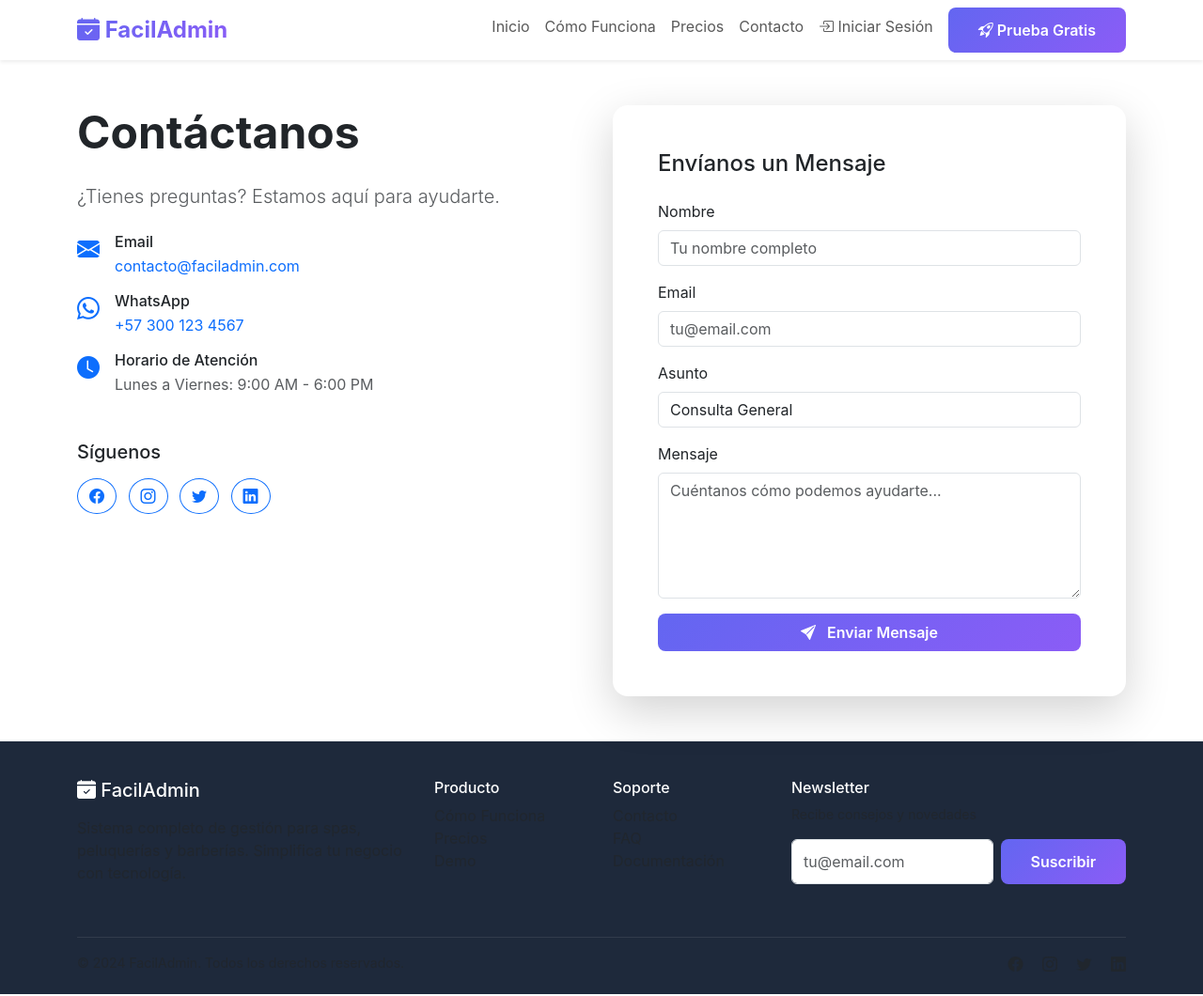
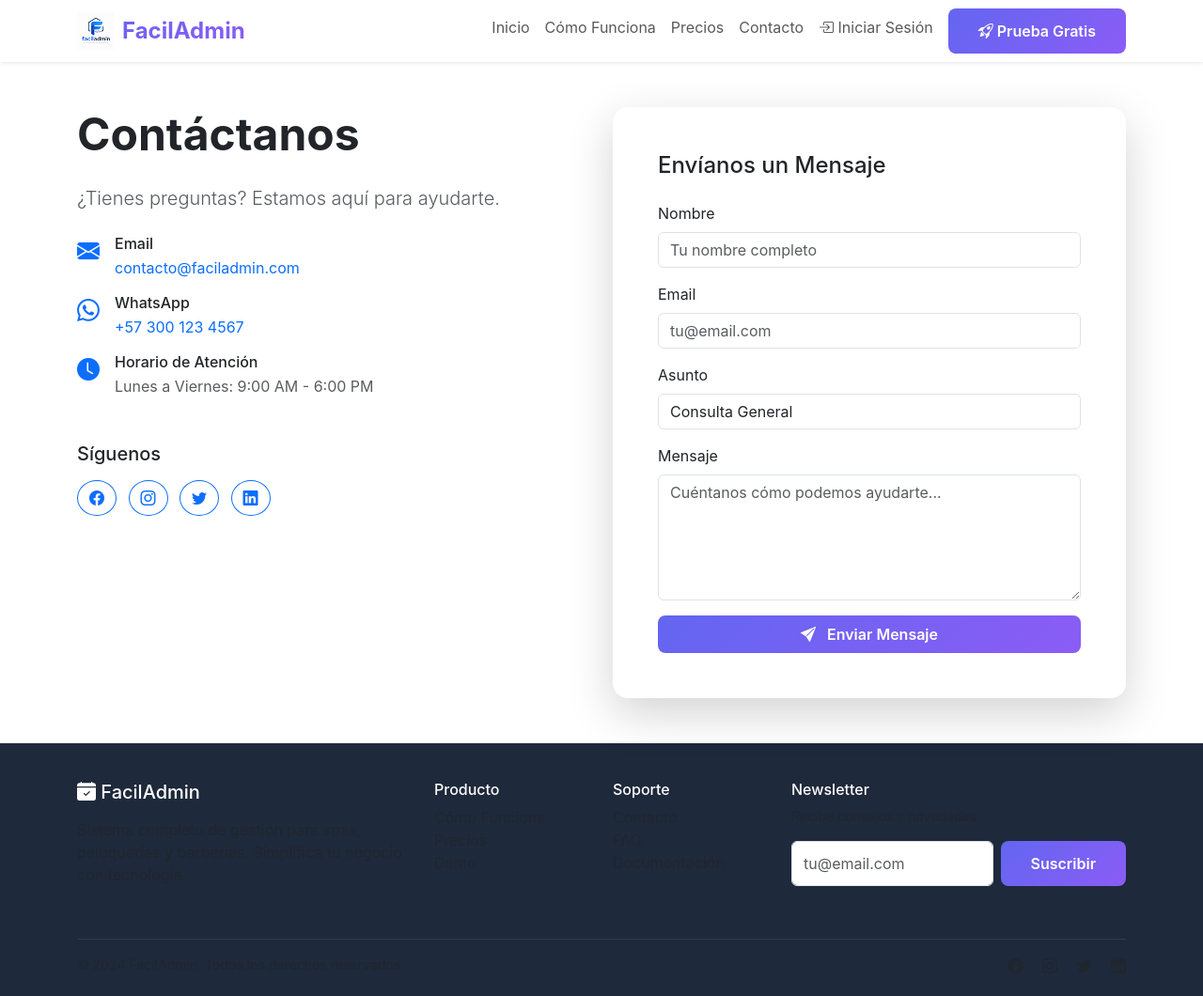
Before and after one commit to Sistoferney/faciladmin, a Django app: page /contacto/ in a window 1280 px wide. Shown: the whole page at 94% size. Run offline with Django 5.2, Linux system fonts and the light colour scheme.

Commit message:
Agregar logo de FacilAdmin en templates
- Agregar logo en navbar de landing page
- Agregar logo en sidebar del panel de administración
- Renombrar archivo de logo para evitar espacios

🤖 Generated with [Claude Code](https://claude.com/claude-code)

Co-Authored-By: Claude <noreply@anthropic.com>

```diff
--- a/templates/admin_panel/base_admin.html
+++ b/templates/admin_panel/base_admin.html
@@ -1,3 +1,4 @@
+{% load static %}
 <!DOCTYPE html>
 <html lang="es">
 <head>
@@ -187,6 +188,9 @@
     <!-- Sidebar -->
     <div class="sidebar" id="sidebar">
         <div class="sidebar-header">
+            <div class="text-center mb-3">
+                <img src="{% static 'images/faciladmin-logo.png' %}" alt="FacilAdmin" style="max-width: 120px; height: auto;">
+            </div>
             <h4>{{ negocio.nombre }}</h4>
             <p><i class="bi bi-person-circle"></i> {{ request.user.nombre }}</p>
         </div>
--- a/templates/landing/base_landing.html
+++ b/templates/landing/base_landing.html
@@ -131,8 +131,9 @@
     <!-- Navbar -->
     <nav class="navbar navbar-expand-lg navbar-light bg-white shadow-sm sticky-top">
         <div class="container">
-            <a class="navbar-brand" href="{% url 'core:landing' %}">
-                <i class="bi bi-calendar-check-fill"></i> FacilAdmin
+            <a class="navbar-brand d-flex align-items-center" href="{% url 'core:landing' %}">
+                <img src="{% static 'images/faciladmin-logo.png' %}" alt="FacilAdmin Logo" style="height: 40px;" class="me-2">
+                <span>FacilAdmin</span>
             </a>
             <button class="navbar-toggler" type="button" data-bs-toggle="collapse" data-bs-target="#navbarNav">
                 <span class="navbar-toggler-icon"></span>
```
Also changed, not shown: static/images/faciladmin-logo.png (added).
